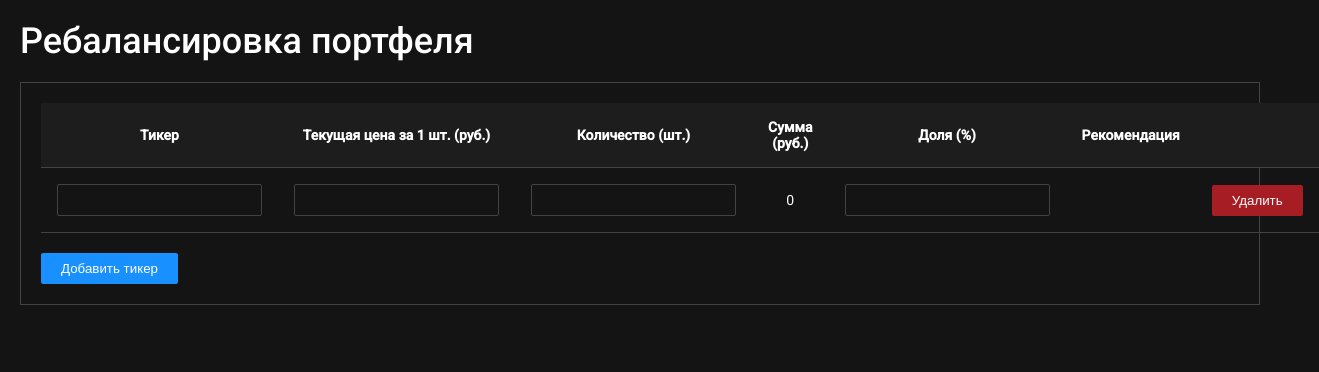
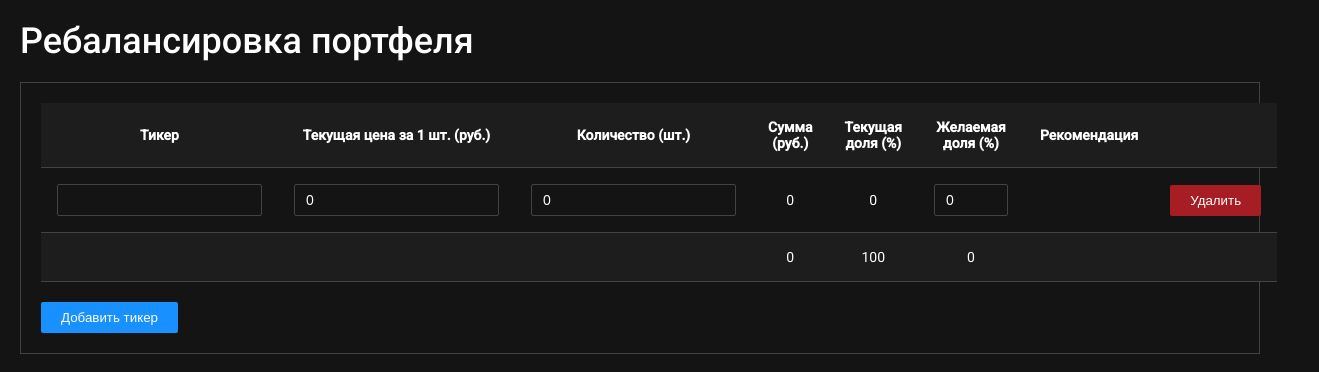
Before and after one commit to oleg59/rebalancing-portfolio, a React (Create React App) app: page / in a window 1280 px wide. Shown: the top 372 px of the page, 1319 px wide, since content can reach past the window. Built offline with nearby package versions, Linux system fonts and the light colour scheme.

Commit message:
feature: added sum count

```diff
--- a/src/Home/components/RebalanceTable/RebalanceTable.js
+++ b/src/Home/components/RebalanceTable/RebalanceTable.js
@@ -2,28 +2,53 @@ import React, {useState} from 'react';
 import RebalanceTableTr from './RebalanceTableTr/RebalanceTableTr'
 
 const RebalanceTable = () => {
-    const [tableData, setTableData] = useState([{}]);
+    const defaultTicker = {
+        currentPrice: 0,
+        amount: 0,
+        sum: 0,
+        currentShare: 0,
+        desiredShare: 0
+    };
+
+    const defaultTotal = {
+        sum: 0,
+        desiredShare: 0
+    };
+
+    const [tableData, setTableData] = useState([defaultTicker]);
+    const [total, setTotal] = useState(defaultTotal);
 
     const tableRows = tableData.map((data, index) =>
         <RebalanceTableTr
             key={index}
             data={data}
-            handleChange={(event, name) => handleChangeTableData(event, name, index)}
+            handleChange={(event, name) => updateTicker(event, name, index)}
             handleRemove={() => removeTicker(index)}
         />
     );
 
-    const handleChangeTableData = (event, name, index) => {
+    const updateTicker = (event, name, index) => {
         setTableData(tableData.map((data, tableDataIndex) => {
             if (tableDataIndex === index) {
                 data[name] = event.target.value;
             }
+            data.sum = data?.currentPrice && data?.amount ? data.currentPrice * data.amount : 0;
             return data;
         }));
+
+        updateTotal();
+    };
+
+    const updateTotal = () => {
+        setTotal(tableData.reduce((value, data) => {
+            value.desiredShare = value.desiredShare + +data.desiredShare;
+            value.sum = value.sum + data.sum;
+            return value;
+        }, defaultTotal));
     };
 
     const addTicker = () => {
-        setTableData([...tableData, {}])
+        setTableData([...tableData, {...defaultTicker}])
     };
 
     const removeTicker = (index) => {
@@ -39,7 +64,8 @@ const RebalanceTable = () => {
                         <th>Текущая цена за 1 шт. (руб.)</th>
                         <th>Количество (шт.)</th>
                         <th>Сумма (руб.)</th>
-                        <th>Доля (%)</th>
+                        <th>Текущая доля (%)</th>
+                        <th>Желаемая доля (%)</th>
                         <th>Рекомендация</th>
                         <th></th>
                     </tr>
@@ -47,6 +73,18 @@ const RebalanceTable = () => {
                 <tbody>
                     {tableRows}
                 </tbody>
+                <tfoot>
+                    <tr>
+                        <td></td>
+                        <td></td>
+                        <td></td>
+                        <td>{total.sum}</td>
+                        <td>100</td>
+                        <td>{total.desiredShare}</td>
+                        <td></td>
+                        <td></td>
+                    </tr>
+                </tfoot>
             </table>
             <button className="btn" onClick={addTicker}>Добавить тикер</button>
         </div>
--- a/src/Home/components/RebalanceTable/RebalanceTableTr/RebalanceTableTr.js
+++ b/src/Home/components/RebalanceTable/RebalanceTableTr/RebalanceTableTr.js
@@ -29,14 +29,16 @@ const RebalanceTableTr = ({data, handleChange, handleRemove}) => {
                     onChange={(e) => handleChange(e, 'amount')}
                 />
             </td>
-            <td>0</td>
+            <td>{data.sum}</td>
+            <td>{data.currentShare}</td>
             <td>
                 <input
                     type="number"
                     className="input"
                     min="1"
-                    value={data?.share}
-                    onChange={(e) => handleChange(e, 'share')}
+                    max="99"
+                    value={data?.desiredShare}
+                    onChange={(e) => handleChange(e, 'desiredShare')}
                 />
             </td>
             <td></td>
--- a/src/index.css
+++ b/src/index.css
@@ -54,7 +54,7 @@ body {
     text-align: center;
 }
 
-.table th {
+.table th, .table tfoot {
     background: var(--bg-second-color);
 }
 
```
